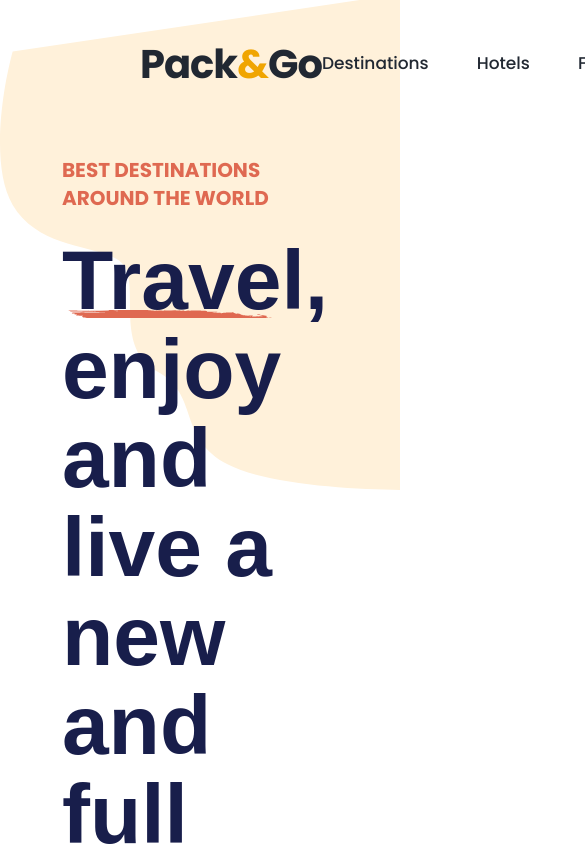
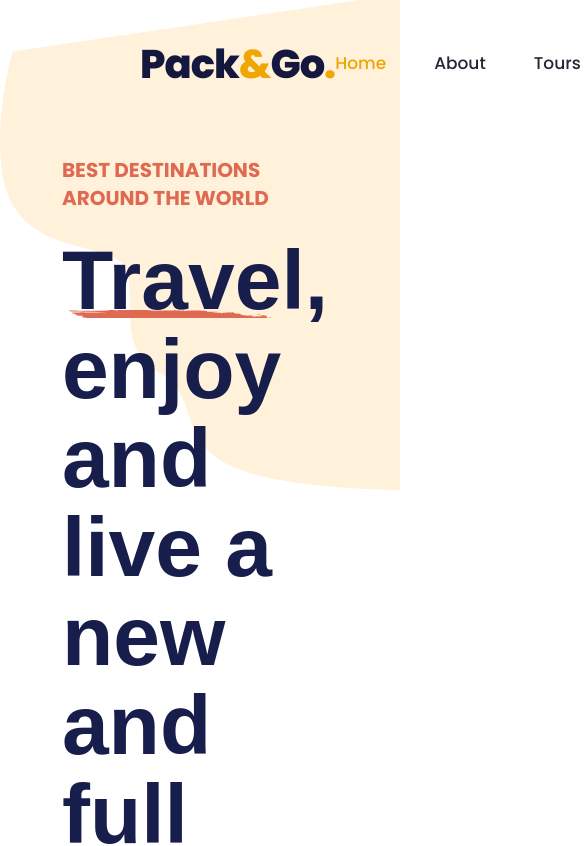
Before and after one commit to iamayon69/travel-website, a Next.js app: page / in a window 390 px wide. Shown: the top 846 px of the page, 585 px wide, since content can reach past the window. Built offline with nearby package versions, Linux system fonts and the light colour scheme; a web font is replaced by a local one.

Commit message:
Updated the footer

```diff
--- a/src/components/Footer.tsx
+++ b/src/components/Footer.tsx
@@ -2,7 +2,70 @@ import React from 'react'
 
 const Footer = () => {
   return (
-    <div>Footer</div>
+    <footer className="bg-white py-12">
+      <div className="mx-[140px]">
+        <div className="grid grid-cols-1 md:grid-cols-4 gap-8 items-start">
+          {/* Left: Logo + Tagline */}
+          <div className="md:col-span-1">
+            <div className="text-[40px] font-extrabold text-header-primary tracking-tight">
+              Pack<span className="text-[#f0a501]">&amp;</span>Go<span className="text-[#f0a501]">.</span>
+            </div>
+            <p className="mt-4 text-sm text-text-primary max-w-xs font-medium">
+              Book your trip in minute, get full
+              <br /> Control for much longer.
+            </p>
+          </div>
+
+          {/* Company Column */}
+          <div>
+            <h3 className="text-lg font-bold text-[#0f1724] mb-4">Company</h3>
+            <ul className="space-y-3 text-text-primary">
+              <li>
+                <a href="#" className="hover:text-[#f0a501] font-medium">About</a>
+              </li>
+              <li>
+                <a href="#" className="hover:text-[#f0a501] font-medium">Careers</a>
+              </li>
+              <li>
+                <a href="#" className="hover:text-[#f0a501] font-medium">Mobile</a>
+              </li>
+            </ul>
+          </div>
+
+          {/* Contact Column */}
+          <div>
+            <h3 className="text-lg font-bold text-[#0f1724] mb-4">Contact</h3>
+            <ul className="space-y-3 text-text-primary">
+              <li>
+                <a href="#" className="hover:text-[#f0a501] font-medium">Help/FAQ</a>
+              </li>
+              <li>
+                <a href="#" className="hover:text-[#f0a501] font-medium">Press</a>
+              </li>
+              <li>
+                <a href="#" className="hover:text-[#f0a501] font-medium">Affiliates</a>
+              </li>
+            </ul>
+          </div>
+
+          {/* More Column */}
+          <div>
+            <h3 className="text-lg font-bold text-[#0f1724] mb-4">More</h3>
+            <ul className="space-y-3 text-text-primary">
+              <li>
+                <a href="#" className="hover:text-[#f0a501] font-medium">Airlinefees</a>
+              </li>
+              <li>
+                <a href="#" className="hover:text-[#f0a501] font-medium">Airline</a>
+              </li>
+              <li>
+                <a href="#" className="hover:text-[#f0a501] font-medium">Low fare tips</a>
+              </li>
+            </ul>
+          </div>
+        </div>
+      </div>
+    </footer>
   )
 }
 
--- a/src/components/Navbar.tsx
+++ b/src/components/Navbar.tsx
@@ -1,34 +1,44 @@
-
+"use client";
 import { navOptions } from "../utils/navConfig";
+import Link from "next/link";
+import { usePathname } from "next/navigation";
 
 const Navbar = () => {
+  const pathname = usePathname() || "/";
+
+  const toPath = (option: string) =>
+    option === "Home" ? "/" : `/${option.toLowerCase()}`;
+
   return (
     <nav className="w-full flex items-center justify-between h-20 pt-12 px-[140px]">
       {/* Logo */}
-      <div className="font-bold text-[40px] text-[#212832] tracking-tight">
+      <div className="text-[40px] font-extrabold text-header-primary tracking-tight">
         Pack<span className="text-[#f0a501]">&amp;</span>Go
+        <span className="text-[#f0a501]">.</span>
       </div>
       {/* Nav options */}
       <div className="flex items-center gap-12">
-        {navOptions.map((option) => (
-          <span
-            key={option}
-            className="text-[17px] font-medium text-[#212832] cursor-pointer font-poppins"
-          >
-            {option}
-          </span>
-        ))}
+        {navOptions.map((option) => {
+          const path = toPath(option);
+          const isActive =
+            path === "/" ? pathname === "/" : pathname.startsWith(path);
+
+          return (
+            <Link
+              key={option}
+              href={path}
+              className={`text-[17px] font-medium cursor-pointer font-poppins ${
+                isActive ? "text-[#f0a501]" : "text-[#212832]"
+              }`}
+            >
+              {option}
+            </Link>
+          );
+        })}
         {/* Sign up button */}
-        <button
-          className="text-[17px] font-medium text-[#212832] border border-[#212832] rounded-lg px-6 py-2 ml-6 cursor-pointer bg-transparent font-poppins"
-        >
+        <button className="text-[17px] font-medium text-white bg-[#f0a501] rounded-lg px-6 py-2  cursor-pointer font-poppins">
           Sign up
         </button>
-        {/* EN dropdown
-        <div className="text-[17px] font-medium text-[#212832] flex items-center ml-6 cursor-pointer gap-1 font-poppins">
-          EN
-          <span className="text-xs">▼</span>
-        </div> */}
       </div>
     </nav>
   );
--- a/src/sections/BrandsSection/BrandsSection.tsx
+++ b/src/sections/BrandsSection/BrandsSection.tsx
@@ -14,7 +14,7 @@ const BrandsSection = () => {
   return (
     <section className="py-30">
       <div className="w-full px-4">
-        <Marquee gradient={false} speed={50} pauseOnHover={true} loop={0}>
+        <Marquee gradient={false} speed={100} pauseOnHover={false} loop={0}>
           {brandImages.map((src, idx) => (
             <div key={idx} className="mx-6 flex items-center justify-center">
               <Image
--- a/src/sections/HeroSection/HeroSection.tsx
+++ b/src/sections/HeroSection/HeroSection.tsx
@@ -148,7 +148,7 @@ const HeroSection = () => {
             />
           </svg>
         </motion.div>
-        <motion.div
+        {/* <motion.div
           className="absolute top-[14%] -right-[10%]"
           animate={{
             y: [0, -5, 0, 5, 0], // small up/down float
@@ -248,7 +248,7 @@ const HeroSection = () => {
               fill="#3A556A"
             />
           </svg>
-        </motion.div>
+        </motion.div> */}
       </div>
     </section>
   );
--- a/src/utils/navConfig.ts
+++ b/src/utils/navConfig.ts
@@ -1,8 +1,6 @@
 
 export const navOptions = [
-	"Destinations",
-	"Hotels",
-	"Flights",
-	"Bookings",
-	"Login",
+	"Home",
+	"About",
+	"Tours",
 ];
```
